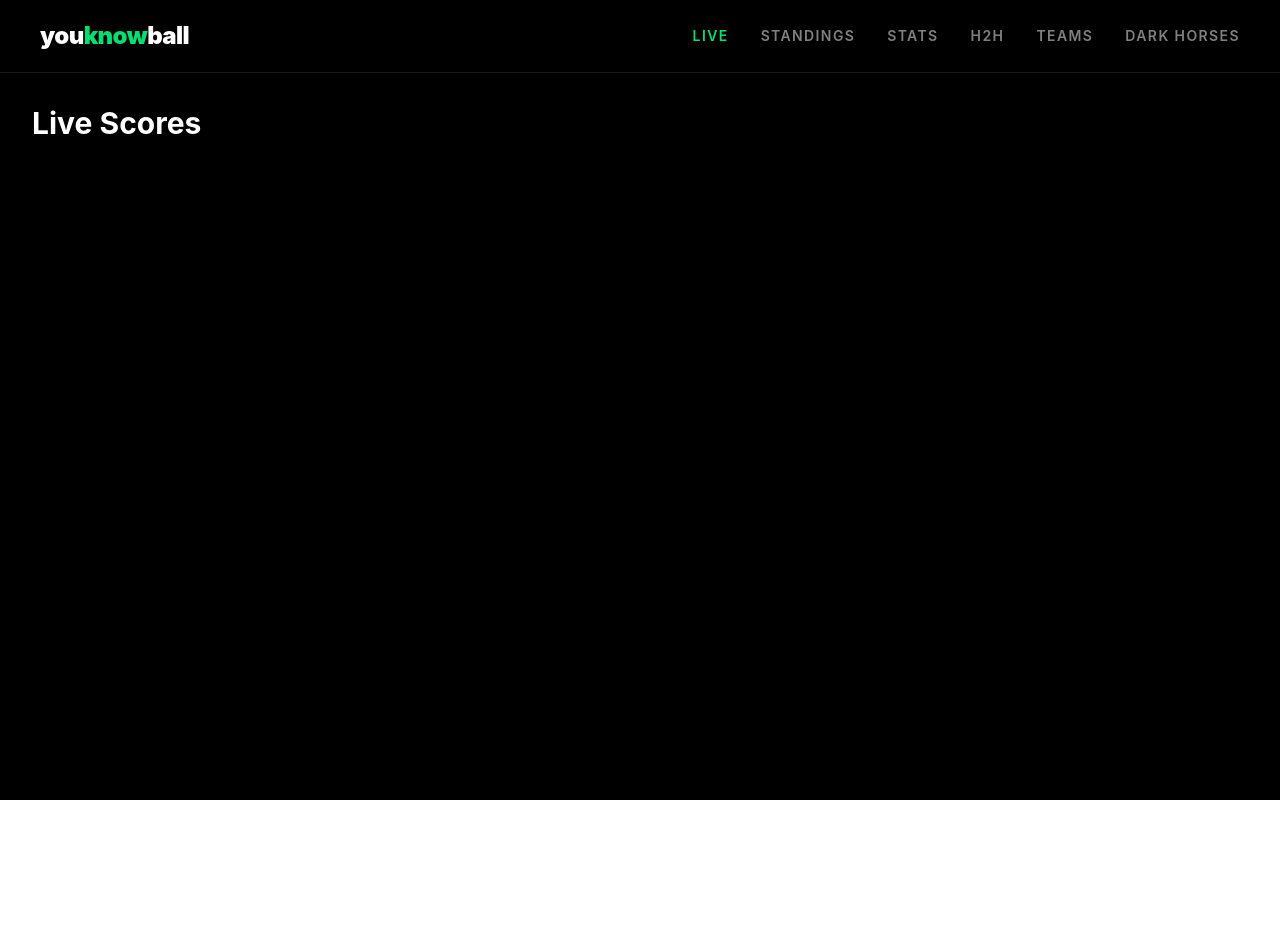
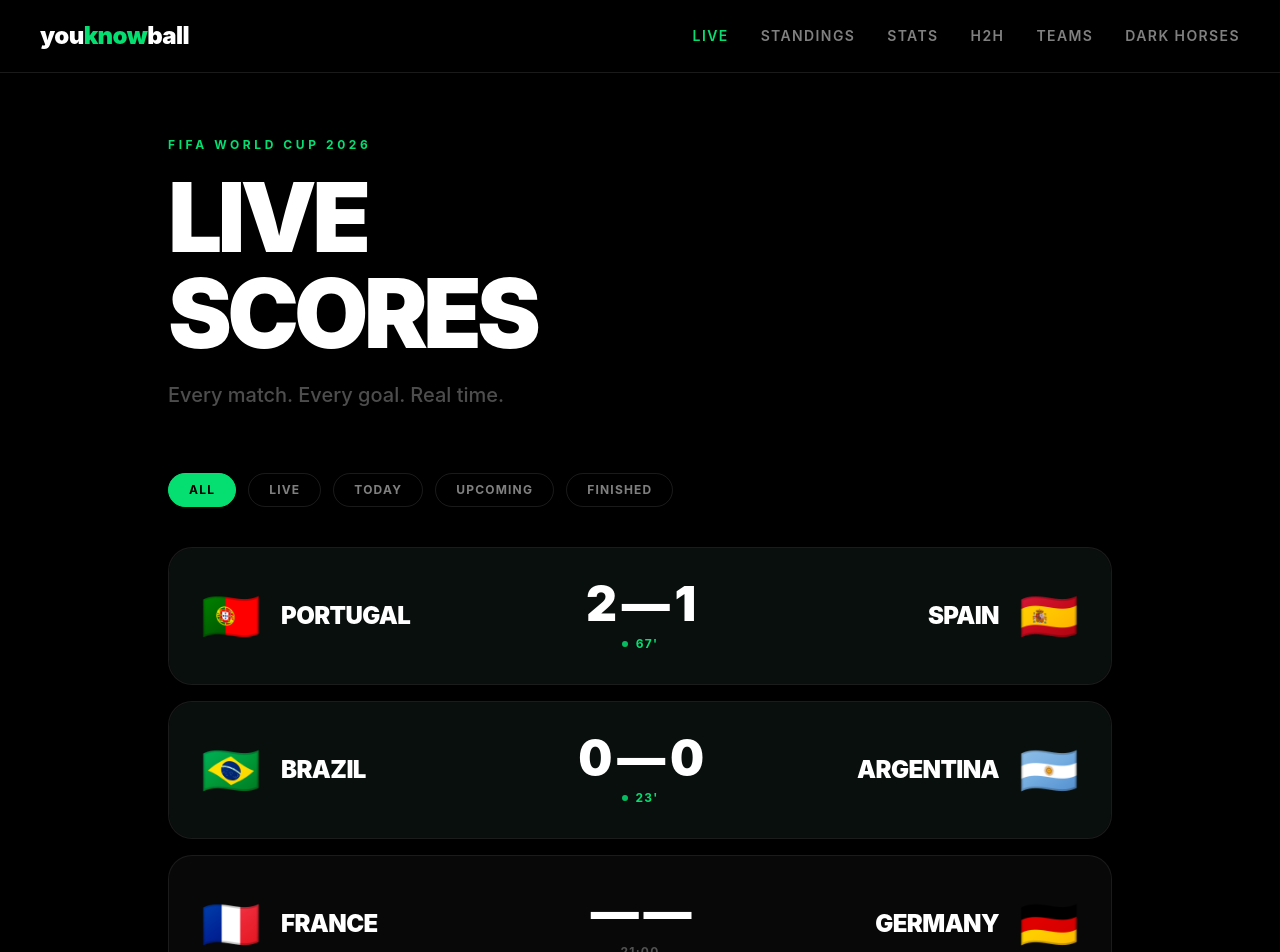
Before and after one commit to rehanjaswal/youknowball, a React (Vite) app: page / in a window 1280 px wide. Shown: the top 952 px of the page. Before the commit the page ends 800 px from the top, so only its background shows below. Built offline with nearby package versions, Linux system fonts and the light colour scheme.

Commit message:
feat: live scores page layout

```diff
--- a/src/pages/LiveScores.jsx
+++ b/src/pages/LiveScores.jsx
@@ -1,4 +1,74 @@
 function LiveScores() {
-  return <div className="p-8"><h1 className="text-3xl font-bold">Live Scores</h1></div>
+  return (
+    <div className="px-10 py-16 max-w-5xl mx-auto">
+
+      <div className="mb-16">
+        <p className="text-green-400 text-xs font-bold uppercase tracking-[0.3em] mb-4">
+          FIFA World Cup 2026
+        </p>
+        <h1 className="text-8xl font-black uppercase tracking-tighter leading-none mb-5">
+          Live<br />Scores
+        </h1>
+        <p className="text-white/30 text-xl font-medium">
+          Every match. Every goal. Real time.
+        </p>
+      </div>
+
+      <div className="flex gap-3 mb-10">
+        {['All', 'Live', 'Today', 'Upcoming', 'Finished'].map(filter => (
+          <button
+            key={filter}
+            className="px-5 py-2 rounded-full text-xs font-bold uppercase tracking-widest border border-white/10 text-white/50 hover:text-white hover:border-white/30 transition-all duration-200 first:bg-green-400 first:text-black first:border-green-400"
+          >
+            {filter}
+          </button>
+        ))}
+      </div>
+
+      <div className="flex flex-col gap-4">
+        {[
+          { home: '🇵🇹', homeName: 'Portugal', away: '🇪🇸', awayName: 'Spain', score: '2 — 1', status: 'live', time: "67'" },
+          { home: '🇧🇷', homeName: 'Brazil', away: '🇦🇷', awayName: 'Argentina', score: '0 — 0', status: 'live', time: "23'" },
+          { home: '🇫🇷', homeName: 'France', away: '🇩🇪', awayName: 'Germany', score: '— —', status: 'upcoming', time: '21:00' },
+        ].map((match, i) => (
+          <div
+            key={i}
+            className="group relative bg-white/[0.03] hover:bg-white/[0.07] border border-white/[0.08] hover:border-white/20 rounded-3xl p-8 transition-all duration-300 cursor-pointer overflow-hidden"
+          >
+            {match.status === 'live' && (
+              <div className="absolute inset-0 bg-green-400/[0.03] rounded-3xl" />
+            )}
+
+            <div className="relative flex items-center justify-between gap-8">
+
+              <div className="flex items-center gap-5 flex-1">
+                <span className="text-5xl">{match.home}</span>
+                <span className="text-2xl font-black uppercase tracking-tight">{match.homeName}</span>
+              </div>
+
+              <div className="flex flex-col items-center gap-2 min-w-[140px]">
+                <span className="text-5xl font-black tracking-tighter">{match.score}</span>
+                {match.status === 'live' ? (
+                  <span className="flex items-center gap-2 text-green-400 text-xs font-bold uppercase tracking-widest">
+                    <span className="w-1.5 h-1.5 bg-green-400 rounded-full animate-pulse" />
+                    {match.time}
+                  </span>
+                ) : (
+                  <span className="text-white/30 text-xs font-bold uppercase tracking-widest">{match.time}</span>
+                )}
+              </div>
+
+              <div className="flex items-center gap-5 flex-1 justify-end">
+                <span className="text-2xl font-black uppercase tracking-tight">{match.awayName}</span>
+                <span className="text-5xl">{match.away}</span>
+              </div>
+
+            </div>
+          </div>
+        ))}
+      </div>
+    </div>
+  )
 }
+
 export default LiveScores
```
